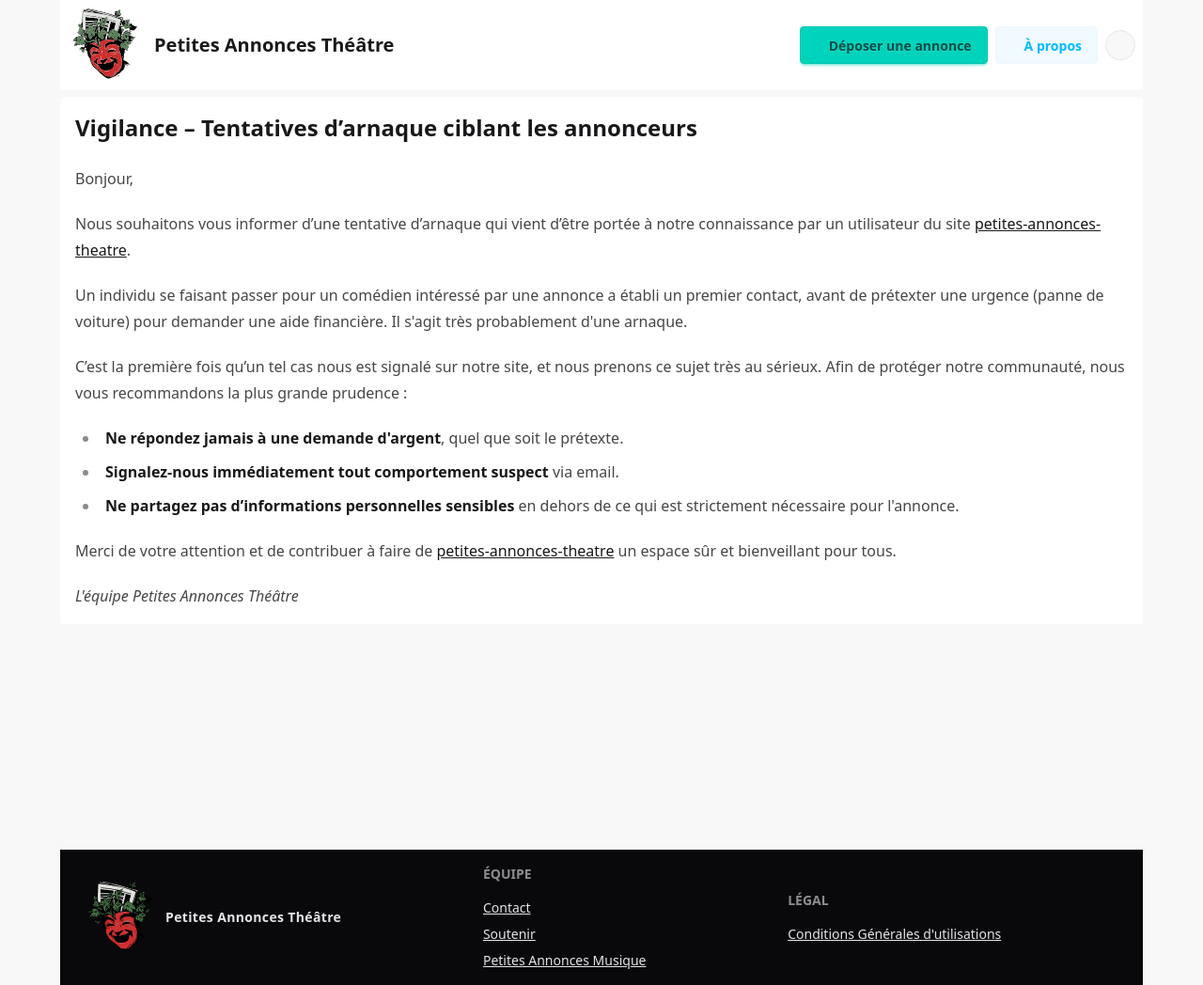
After one commit to kenshuri/pat, a Django app: page /alert in a window 1280 px wide. The commit adds this page. Shown: the whole page at 94% size. Run offline with Django 5.2, Linux system fonts and the light colour scheme; some libraries are stand-ins or nearby versions.

Commit message:
FEAT: add alert and command files

```diff
--- a/config/urls.py
+++ b/config/urls.py
@@ -34,6 +34,7 @@ urlpatterns = [
     path('about', core.views.about, name='about'),
     path('tou', core.views.tou, name='tou'),
     path('announcement', core.views.announcement, name='announcement'),
+    path('alert', core.views.alert, name='alert'),
     path("__reload__/", include("django_browser_reload.urls")),
 ]
 
--- /dev/null
+++ b/core/templates/core/alert.html
@@ -0,0 +1,51 @@
+{% extends "core/base.html" %}
+
+{% block title %}
+    Petites Annonces Théâtre
+{% endblock title %}
+
+{% block main %}
+    <div class="bg-base-100 rounded p-4 mt-2 prose max-w-none">
+        <h2>
+            Vigilance – Tentatives d’arnaque ciblant les annonceurs
+        </h2>
+        <p>
+            Bonjour,
+        </p>
+
+        <p>
+            Nous souhaitons vous informer d’une tentative d’arnaque qui vient d’être portée à notre connaissance par un
+            utilisateur du site <a class="link" href="{% url 'index' %}">petites-annonces-theatre</a>.
+        </p>
+
+        <p>
+            Un individu se faisant passer pour un comédien intéressé par une annonce a établi un premier contact,
+            avant de prétexter une urgence (panne de voiture) pour demander une aide financière.
+            Il s'agit très probablement d'une arnaque.
+        </p>
+        <p>
+            C’est la première fois qu’un tel cas nous est signalé sur notre site, et nous prenons ce sujet très au sérieux.
+            Afin de protéger notre communauté, nous vous recommandons la plus grande prudence :
+        <ul>
+            <li>
+                <strong>Ne répondez jamais à une demande d'argent</strong>, quel que soit le prétexte.
+            </li>
+            <li>
+                <strong>Signalez-nous immédiatement tout comportement suspect</strong> via email.
+            </li>
+            <li>
+                <strong>Ne partagez pas d’informations personnelles sensibles</strong> en dehors de ce qui est
+                strictement nécessaire pour l'annonce.
+            </li>
+        </ul>
+        </p>
+        <p>
+            Merci de votre attention et de contribuer à faire de <a class="link" href="{% url 'index' %}">petites-annonces-theatre</a>
+            un espace sûr et bienveillant pour tous.
+        </p>
+        <p class="italic">
+            L'équipe Petites Annonces Théâtre
+        </p>
+
+    </div>
+{% endblock main %}
--- a/core/views.py
+++ b/core/views.py
@@ -154,3 +154,7 @@ def tou(request):
 
 def announcement(request):
     return render(request, 'core/announcement.html')
+
+
+def alert(request):
+    return render(request, 'core/alert.html')
```
Also changed, not shown: accounts/management/commands/export_emails.py (added, +13 -0 lines), accounts/management/commands/export_offer_authors.py (added, +19 -0 lines), core/templates/core/index.html (+13 -3 lines), accounts/management/__init__.py (added), accounts/management/commands/__init__.py (added).
